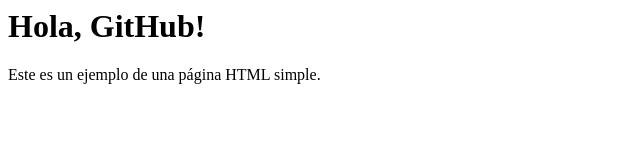
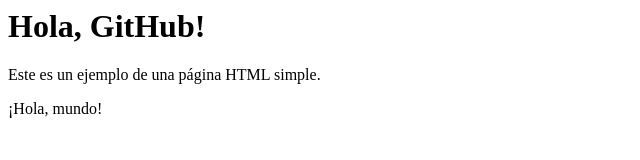
Before and after one commit to LaPulga1828/Taller-Github-Jose, a plain HTML site: page index.html in a window 1280 px wide. Shown: the whole page, without its empty margins (0-640 px from the left). Drawn offline with Linux system fonts and the light colour scheme.

Commit message:
Modificación en feature2

```diff
--- a/index.html
+++ b/index.html
@@ -1,2 +1,3 @@
 <h1>Hola, GitHub!</h1>
 <p>Este es un ejemplo de una página HTML simple.</p>
+<p>¡Hola, mundo!</p>
```
